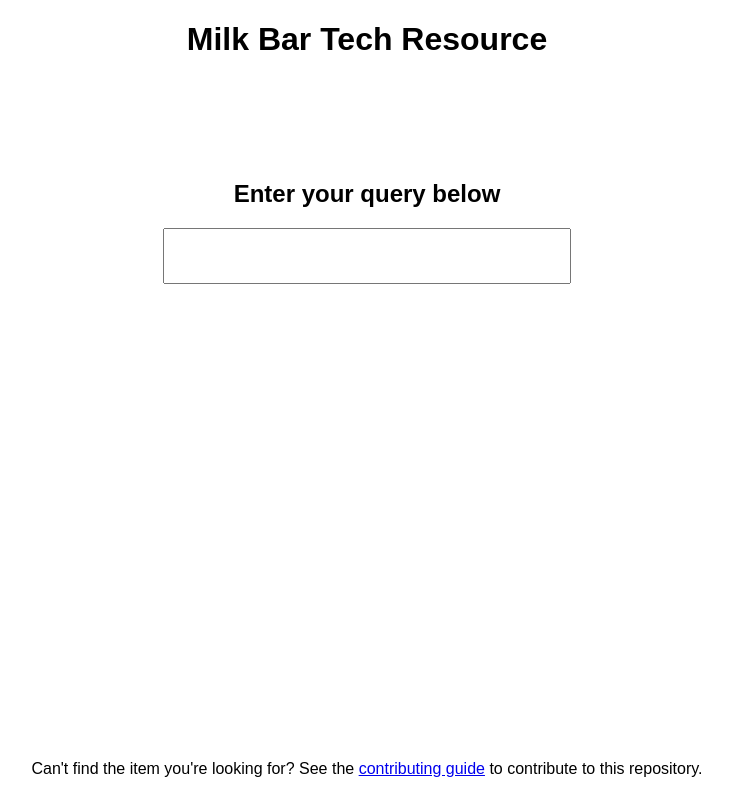
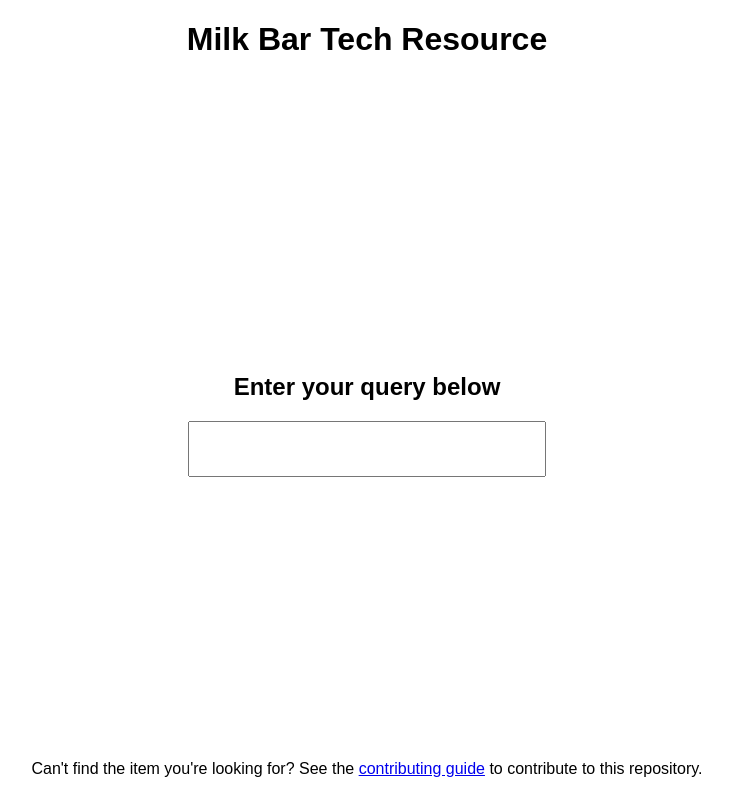
Before and after one commit to momofukumilkbar/tech-resource, a React (Create React App) app: page / in a window 1280 px wide. Shown: the whole page, without its empty margins (273-1004 px from the left). Built offline with nearby package versions, Linux system fonts and the light colour scheme.

Commit message:
fixes the grid to prevent overlap

```diff
--- a/src/components/App.css
+++ b/src/components/App.css
@@ -1,6 +1,6 @@
 .container {
   display: grid;
-  grid-template-rows: 20% auto 50px;
+  grid-template-rows: auto auto 50px;
   grid-template-columns: 1;
   height: 100%;
 
@@ -16,7 +16,7 @@
 
 .content {
   grid-row-start: 2;
-  grid-row-end: span 2;
+  grid-row-end: span 1;
   grid-column-start: 1;
   grid-column-end: span 1;
   text-align: center;
@@ -24,7 +24,8 @@
 
 .search-bar {
   font-size: 24px;
-  width: 400px;
+  width: 80%;
+  max-width: 350px;
   height: 50px;
   text-align: center;
 }
--- a/src/components/ResultsContainer/Result.css
+++ b/src/components/ResultsContainer/Result.css
@@ -4,7 +4,8 @@
   border-style: solid;
   border-width: 1px;
   border-color: gray;
-  max-width: 400px;
+  width: 80%;
+  max-width: 350px;
   line-height: 50px;
 }
 
--- a/src/components/ResultsContainer/ResultDetail/ResultDetail.css
+++ b/src/components/ResultsContainer/ResultDetail/ResultDetail.css
@@ -1,5 +1,6 @@
 .result-detail {
   margin: 20px auto 10px auto;
+  width: 80%;
   max-width: 800px;
   text-align: left;
 }
--- a/src/components/ResultsContainer/ResultsContainer.css
+++ b/src/components/ResultsContainer/ResultsContainer.css
@@ -1,6 +1,6 @@
 .results-container {
   grid-column-start: 1;
   grid-column-end: span 1;
-  grid-row-start: 3;
+  grid-row-start: 2;
   grid-row-end: span 1;
 }
```
